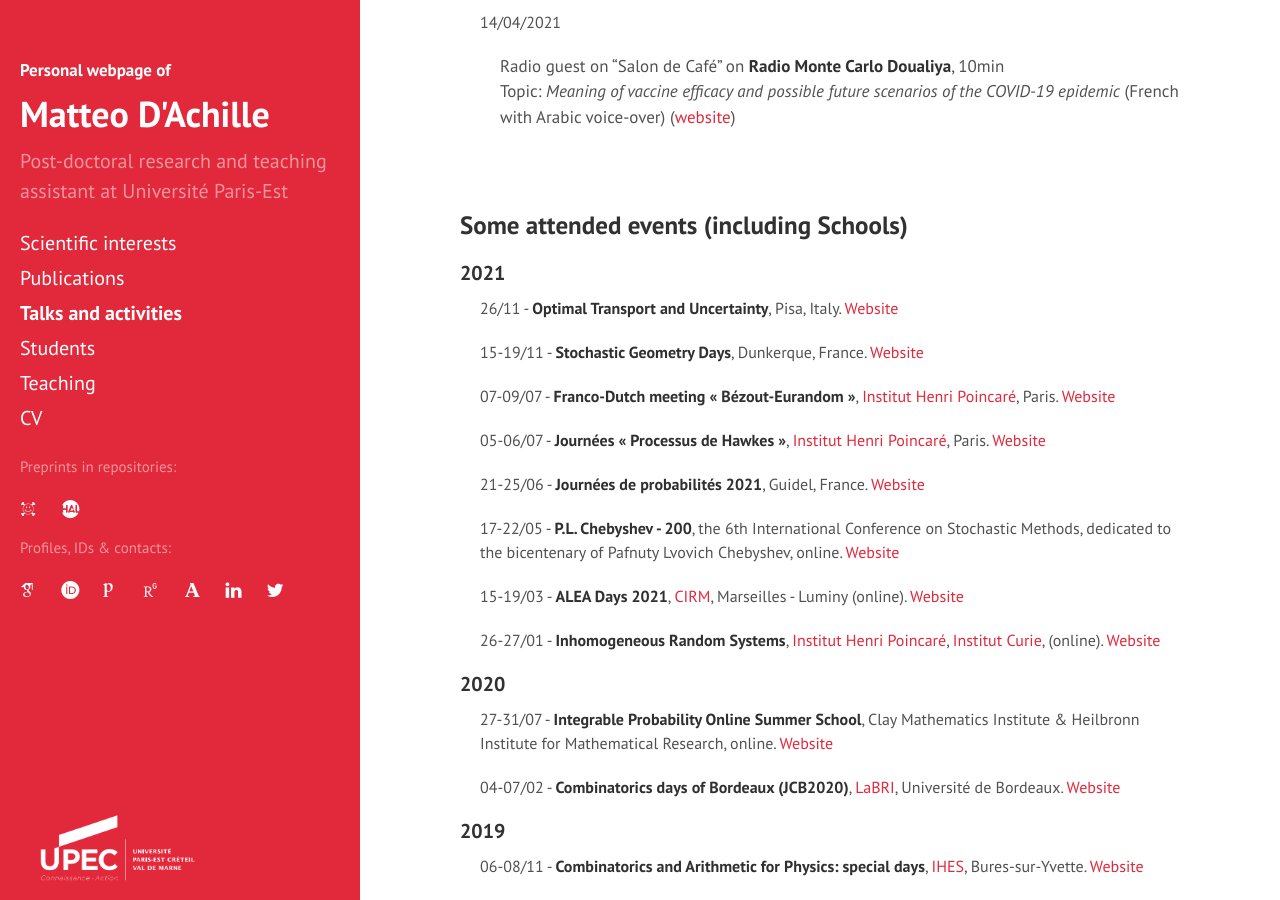
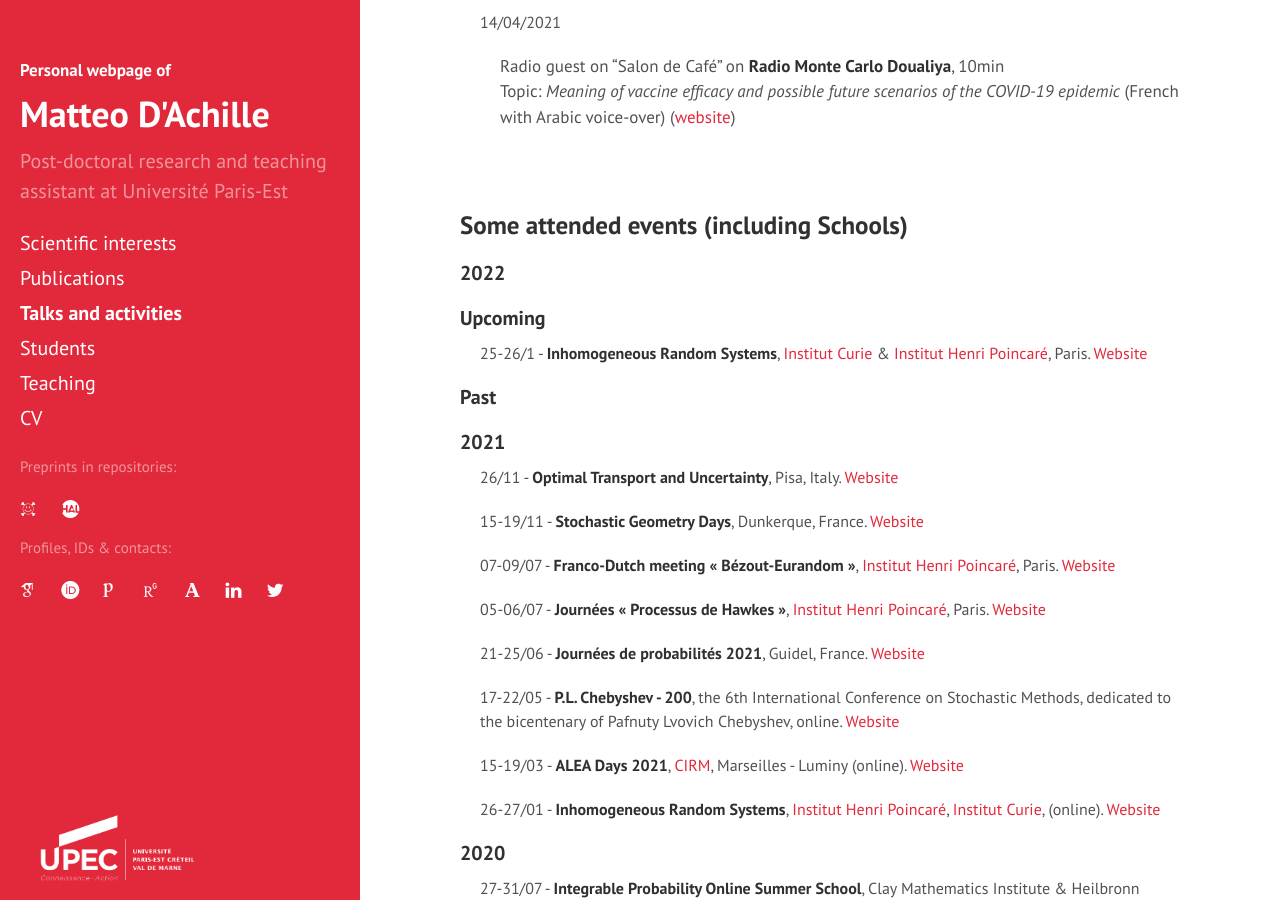
Before and after one commit to matteodachille/matteodachille.github.io, a Jekyll site: the page built from events.md, in a window 1280 px wide and 900 px high, scrolled down 1388 px. Built offline with Jekyll 4.4.1, drawn with Linux system fonts in a browser that asks for light colours; nearby versions of some CDN libraries; some web fonts are replaced; formulas are drawn with MathJax 3.

Commit message:
Added IRS 2022

```diff
--- a/events.md
+++ b/events.md
@@ -120,17 +120,27 @@ _Le problème d'assignation aléatoire euclidienne: état de l'art et quelques r
 ### Some attended events (including Schools)
 
 
+
+#### 2022
+
+#### Upcoming
+{: .no_toc}
+
+
+25-26/1 - **Inhomogeneous Random Systems**, [Institut Curie](https://curie.fr/){:target="_blank"} & [Institut Henri Poincaré](http://www.ihp.fr/){:target="_blank"}, Paris. [Website](http://irs.math.cnrs.fr/2022/){:target="_blank"}
+{: style="font-size: 16px; margin-left: 20px" }
+
+#### Past
+
+
 #### 2021
 {: .no_toc}
 
 
-<!--#### Upcoming-->
 26/11 - **Optimal Transport and Uncertainty**, Pisa, Italy. [Website](https://indico.cs.dm.unipi.it/event/12/){:target="_blank"}
 {: style="font-size: 16px; margin-left: 20px" }
 
 
-
-<!--#### Past-->
 15-19/11 - **Stochastic Geometry Days**, Dunkerque, France. [Website](https://www.mathconf.org/sgd2021){:target="_blank"}
 {: style="font-size: 16px; margin-left: 20px" }
 
```
